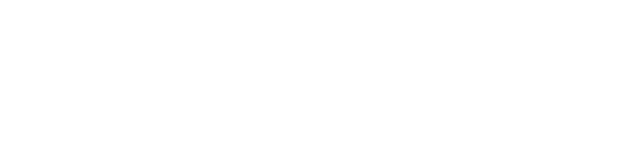
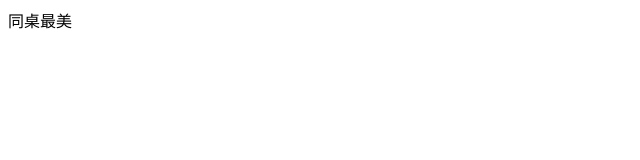
Before and after one commit to linacloud/lina, a plain HTML site: page mina.htm in a window 1280 px wide. Shown: the whole page, without its empty margins (0-640 px from the left). Drawn offline with Linux system fonts and the light colour scheme.

Commit message:
我的第一次修复

```diff
--- a/mina.htm
+++ b/mina.htm
@@ -1,12 +1,15 @@
 <!DOCTYPE html>
 <html lang="en">
+
 <head>
-  <meta charset="UTF-8">
-  <meta name="viewport" content="width=device-width, initial-scale=1.0">
-  <meta http-equiv="X-UA-Compatible" content="ie=edge">
-  <title>mima</title>
+    <meta charset="UTF-8">
+    <meta name="viewport" content="width=device-width, initial-scale=1.0">
+    <meta http-equiv="X-UA-Compatible" content="ie=edge">
+    <title>mima</title>
 </head>
+
 <body>
+    同桌最美
+</body>
 
-</body>
 </html>
```
